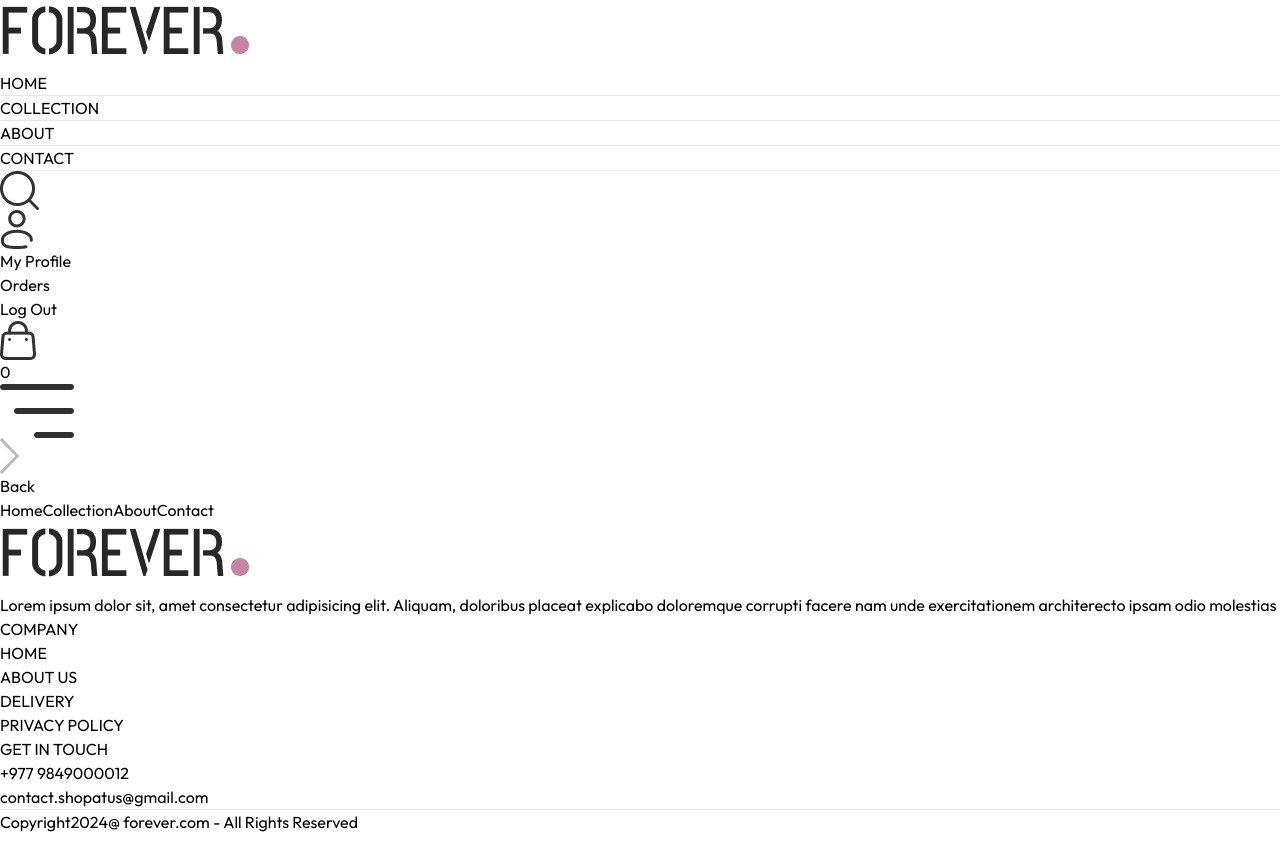
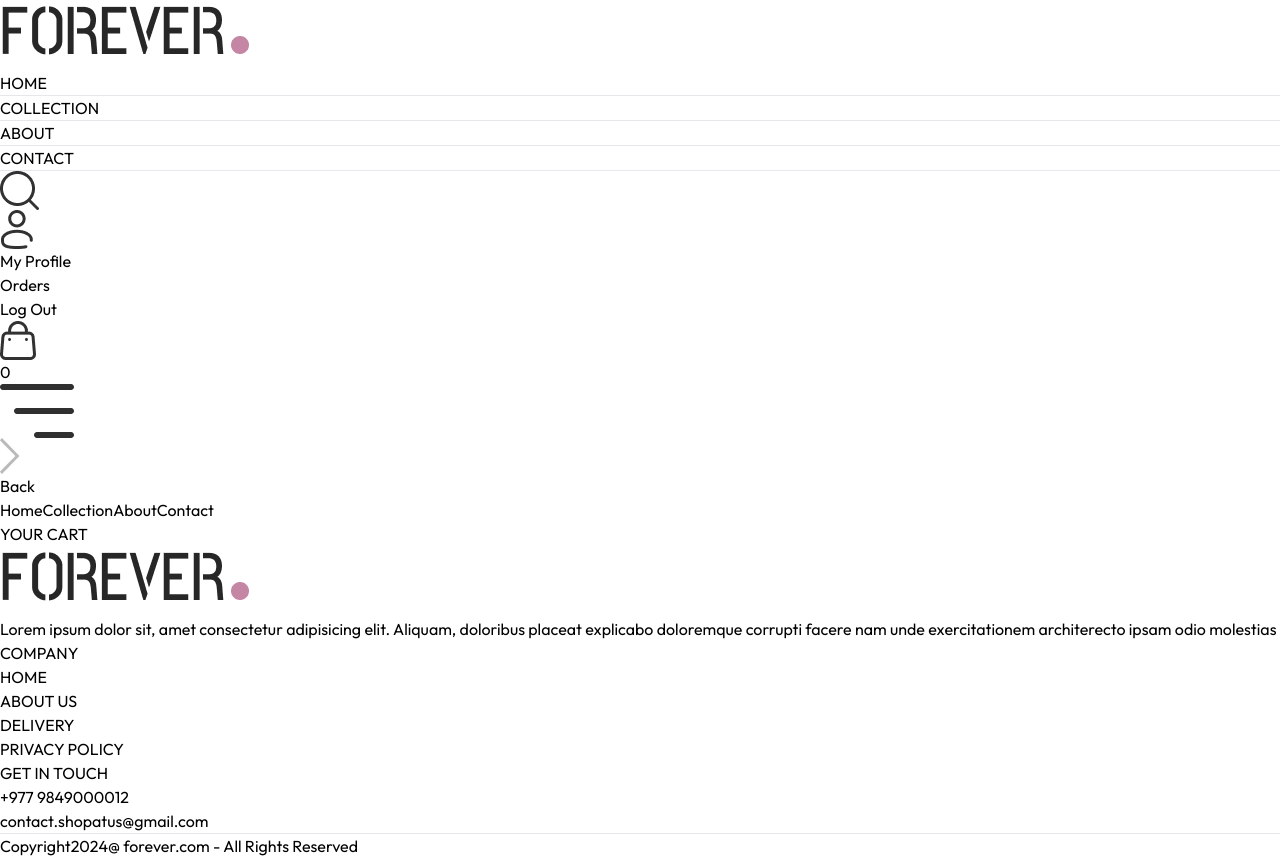
Before and after one commit to Student-Prabin/E-commerce-app, a React (Vite) app in the folder frontend/: page /cart in a window 1280 px wide. Before the commit the page ends 834 px from the top, so only its background shows below. Built offline with nearby package versions, Linux system fonts and the light colour scheme.

Commit message:
your cart

```diff
--- a/frontend/src/pages/Cart.jsx
+++ b/frontend/src/pages/Cart.jsx
@@ -1,5 +1,6 @@
 import { React, useContext, useEffect, useState } from "react";
 import { ShopContext } from "../context/ShopContext"
+import Title from "../components/Title";
 
 const Cart = () => {
 
@@ -20,12 +21,15 @@ const Cart = () => {
         }
       }
     }
-    console.log(tempData);
+    setCartData(tempData);
   }, [cartItems])
 
   return (
-    <div>
+    <div className="border-t pt-14 ">
 
+      <div className="text-2xl mb-3">
+        <Title text1={'YOUR'} text2={'CART'} />
+      </div>
 
     </div>
   )
```
